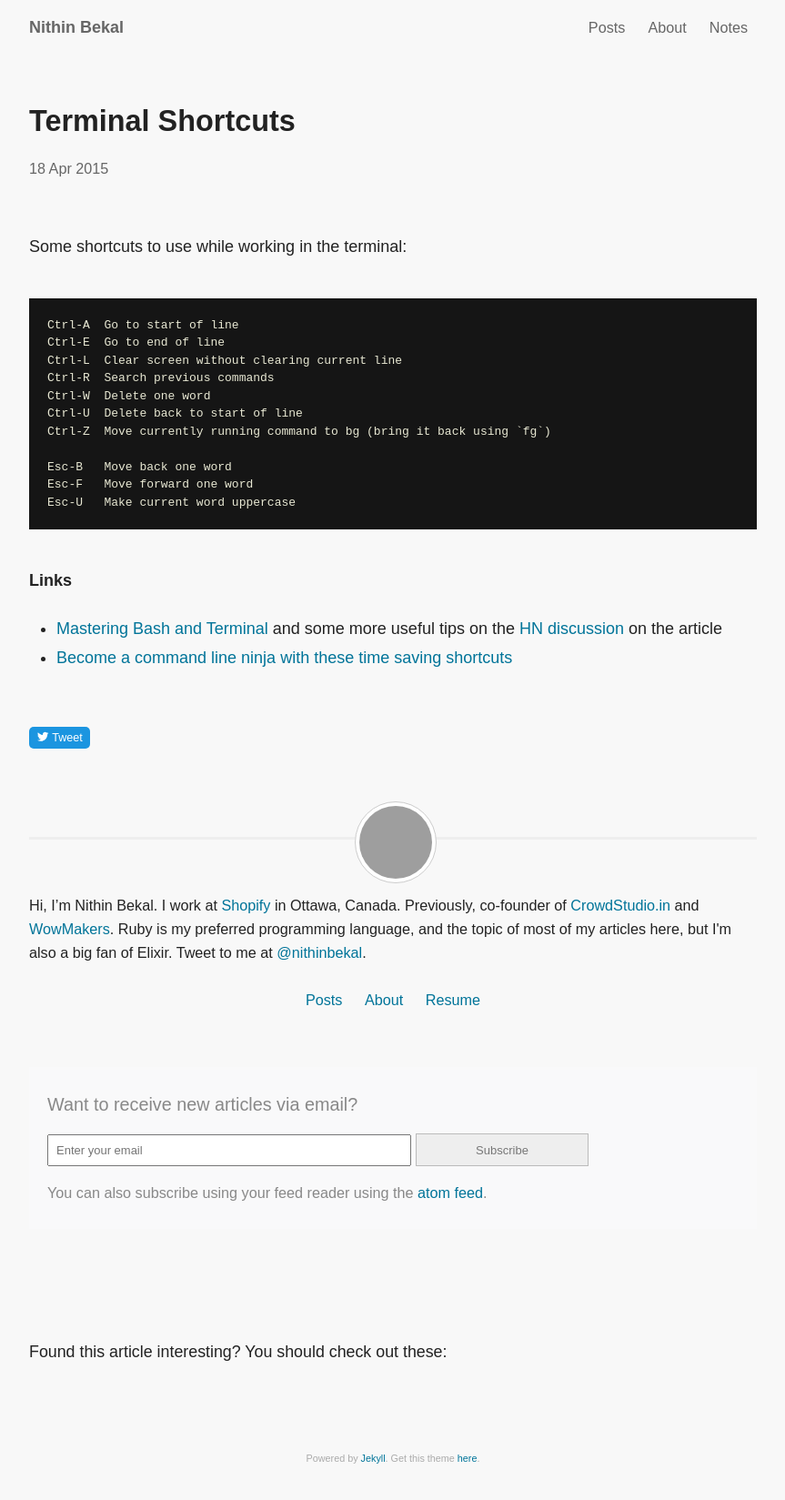
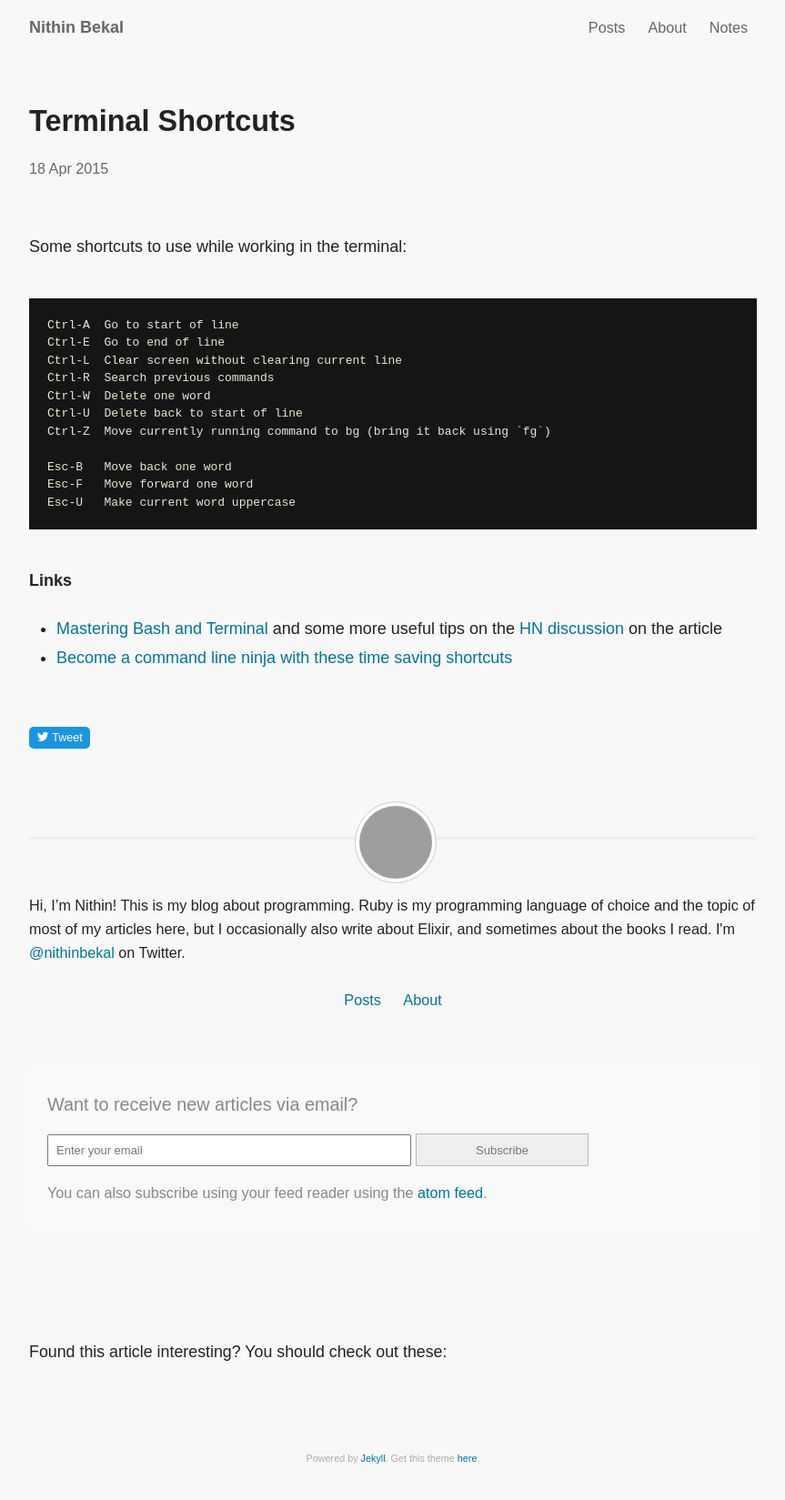
Before and after one commit to nithinbekal/nithinbekal.github.io, a Jekyll site: the page built from notes/terminal-shortcuts.md, in a window 1280 px wide. Shown: the whole page at 91% size, without its empty margins (208-1071 px from the left). Built offline with Jekyll 4.4.1, drawn with Linux system fonts in a browser that asks for light colours; grey boxes are pictures that could not be loaded.

Commit message:
Clean up bio

```diff
--- a/_includes/bio.html
+++ b/_includes/bio.html
@@ -4,21 +4,18 @@
   </div>
 
   <div class='bio'>
-    Hi, I’m Nithin Bekal.
-    I work at <a href='https://www.shopify.com'>Shopify</a> in Ottawa, Canada.
-    Previously, co-founder of
-    <a href='https://www.crowdstudio.in/'>CrowdStudio.in</a> and
-    <a href='https://wowmakers.com/'>WowMakers</a>.
-    Ruby is my preferred programming language,
+    Hi, I’m Nithin!
+    This is my blog about programming.
+    Ruby is my programming language of choice
     and the topic of most of my articles here,
-    but I'm also a big fan of Elixir.
-    Tweet to me at <a href='https://twitter.com/nithinbekal'>@nithinbekal</a>.
+    but I occasionally also write about Elixir,
+    and sometimes about the books I read.
+    I'm <a href='https://twitter.com/nithinbekal'>@nithinbekal</a> on Twitter.
     <br>
     <br>
     <div class='links'>
       <a id='bio-home-link' href='/'>Posts</a>
       <a id='bio-about-link' href='/about/'>About</a>
-      <a id='bio-resume-link' href='/resume'>Resume</a>
     </div>
   </div>
 </div>
```
